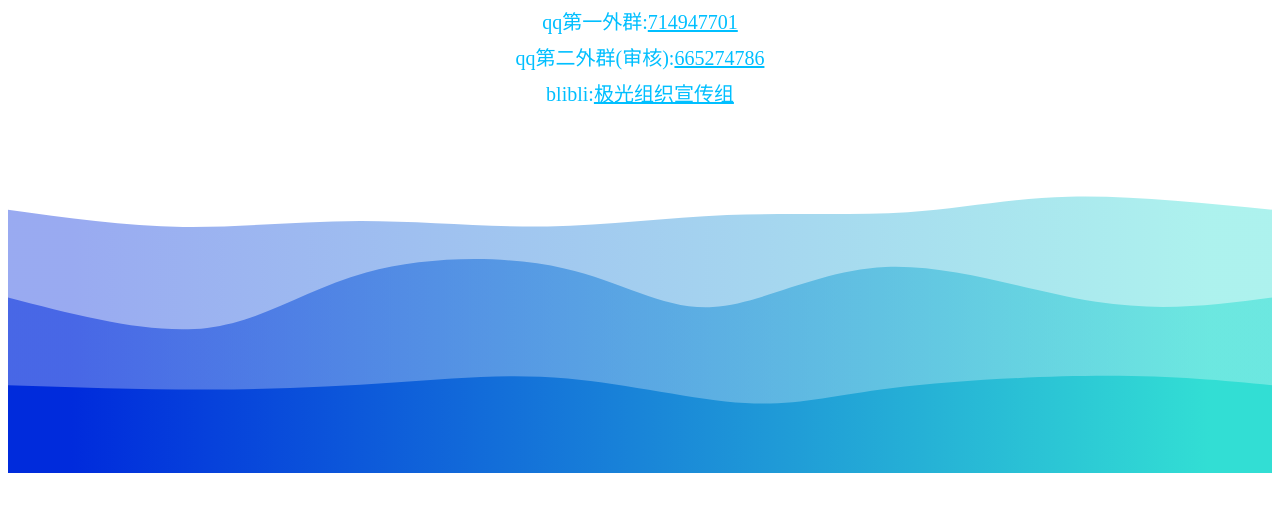
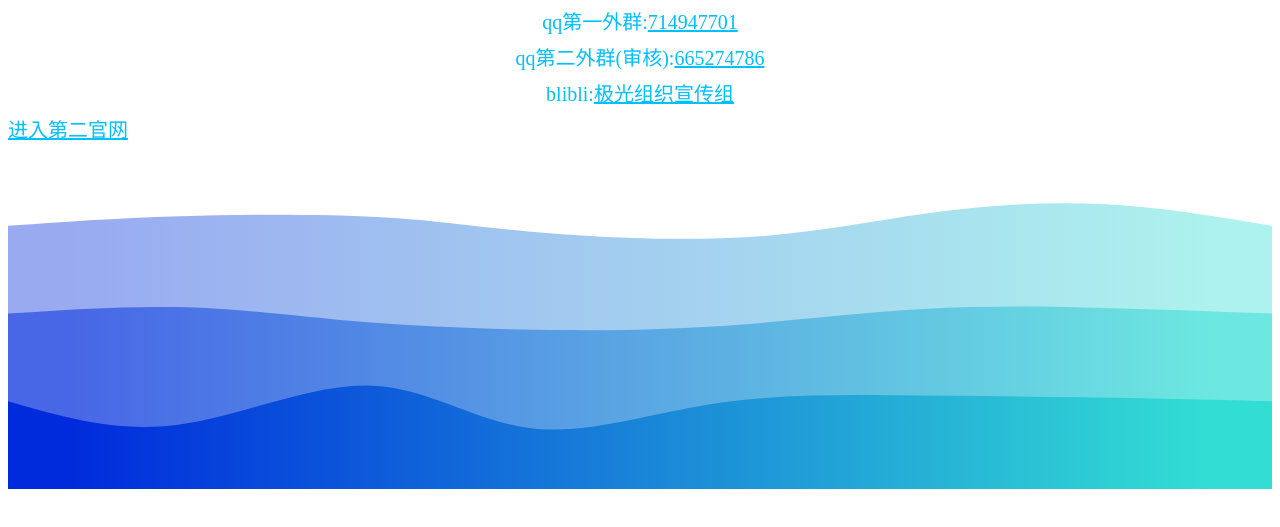
Before and after one commit to cypza/jg, a plain HTML site: page index.html in a window 1280 px wide. Shown: the part 89-616 px from the top of the page. Drawn offline with Linux system fonts and the light colour scheme.

Commit message:
Update index.html

```diff
--- a/index.html
+++ b/index.html
@@ -12,6 +12,7 @@
 		<p>qq第一外群:<a href="https://jq.qq.com/?_wv=1027&k=rGI3mmtF">714947701</a></p>
 		<p>qq第二外群(审核):<a href="https://jq.qq.com/?_wv=1027&k=pbCa5M8H">665274786</a></p>
 		<p>blibli:<a href="https://space.bilibili.com/607443758?spm_id_from=333.337.search-card.all.click">极光组织宣传组</a></p>
+		<a href="https://cypza.github.io/jg2/">进入第二官网</a>
 		<img src="img/background.svg">
 	</body>
 </html>
```
